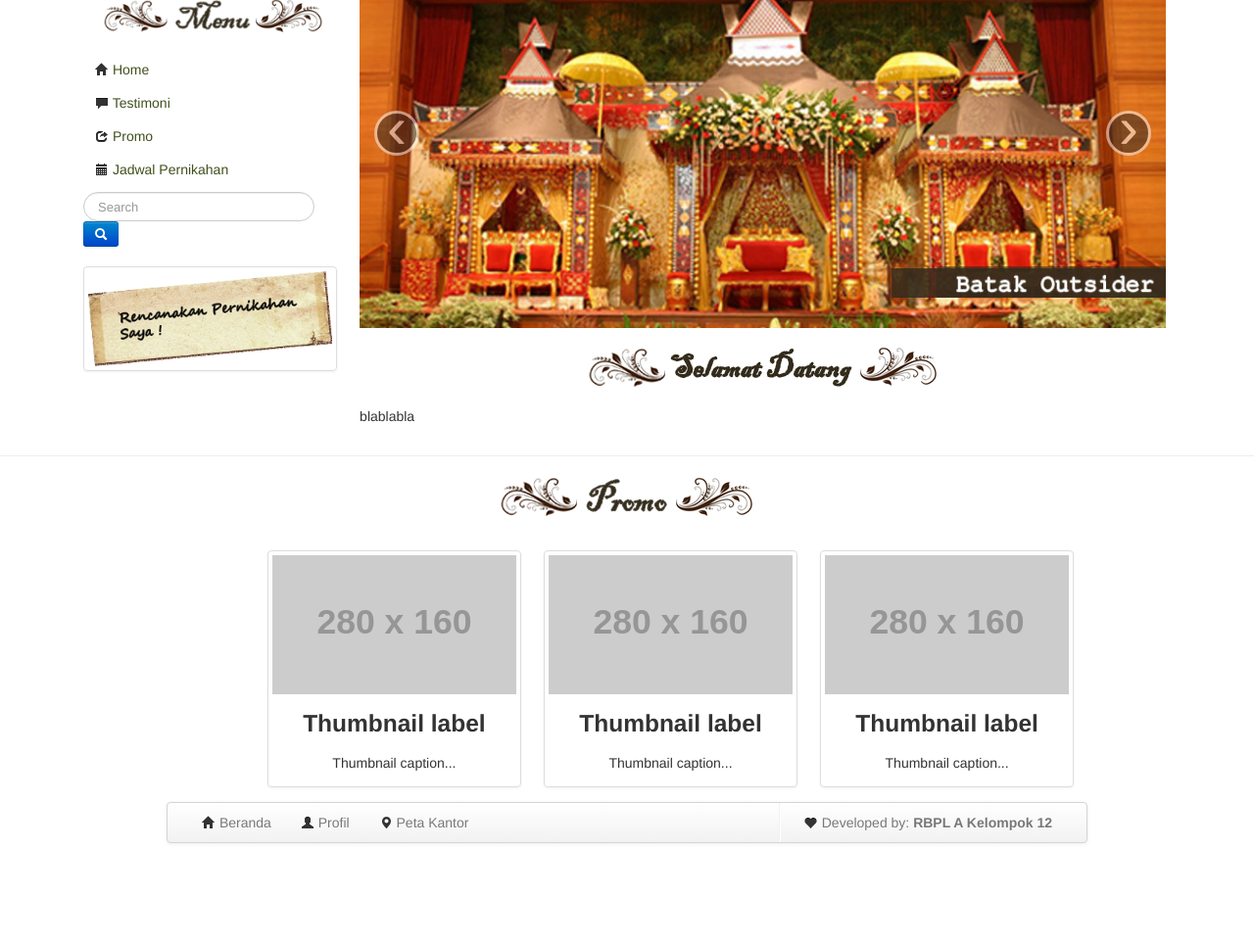
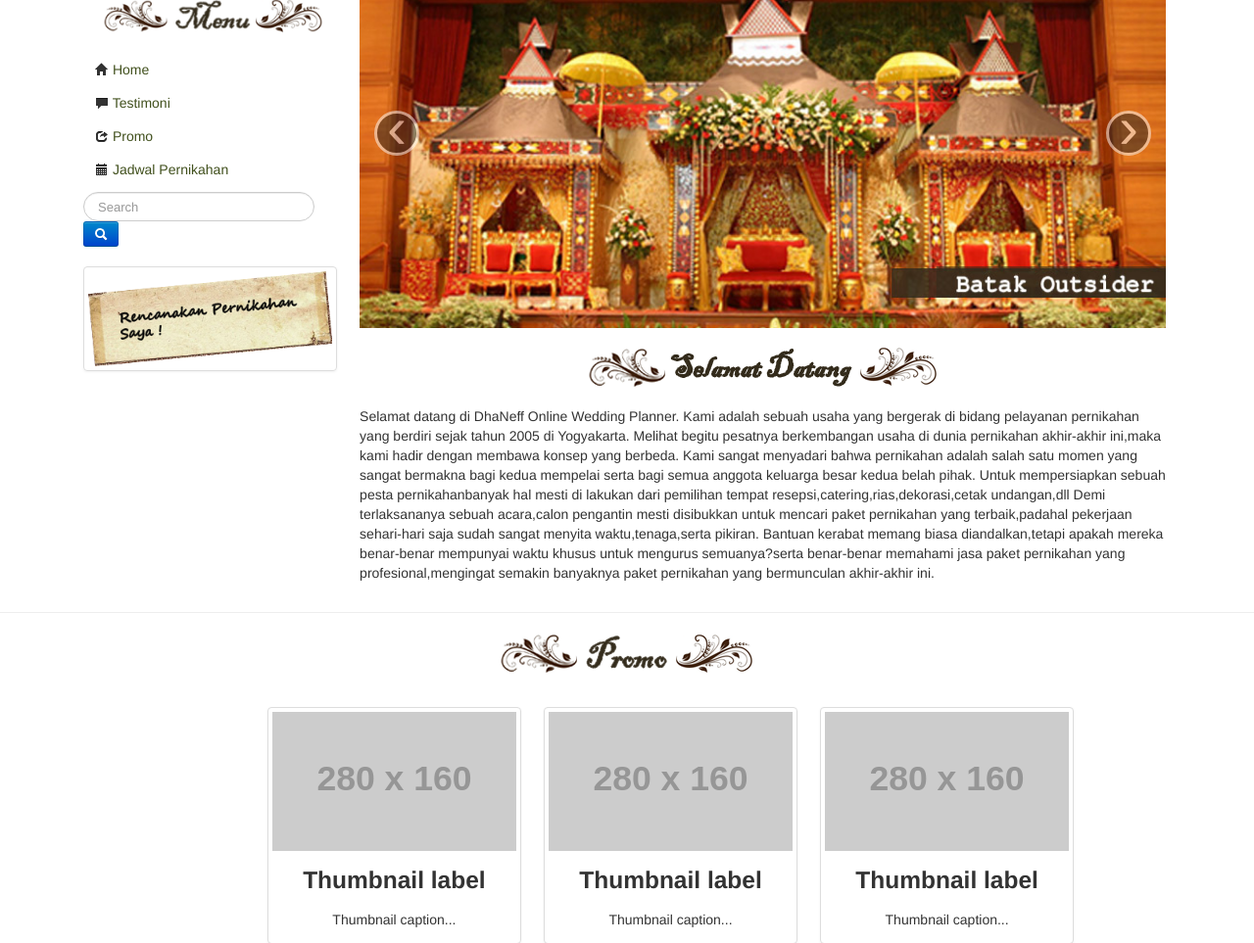
Before and after one commit to ernestina/online-wedding-planner, a PHP site: page /view/home.php in a window 1280 px wide. Shown: the part 171-1134 px from the top of the page at 98% size. Before the commit the page ends 1052 px from the top, so only its background shows below. Run offline with PHP 8.4, Linux system fonts and the light colour scheme; some libraries are stand-ins or nearby versions.

Commit message:
menambahkan deskripsi pada halaman

```diff
--- a/trunk/view/home.php
+++ b/trunk/view/home.php
@@ -20,7 +20,17 @@ echo "<div class='span9'>";
 			</div>
 
 			<p class="lead"> <center> <img src="../lib/img/welcome.png"> </center><br>
-			blablabla
+			Selamat datang di DhaNeff Online Wedding Planner. Kami adalah sebuah usaha yang bergerak di bidang pelayanan pernikahan yang berdiri sejak tahun 2005 di Yogyakarta.
+
+Melihat begitu pesatnya berkembangan usaha di dunia pernikahan akhir-akhir ini,maka kami hadir dengan membawa konsep yang berbeda.
+
+Kami sangat menyadari bahwa pernikahan adalah salah satu momen yang sangat bermakna bagi kedua mempelai serta bagi semua anggota keluarga besar kedua belah pihak.
+
+Untuk mempersiapkan sebuah pesta pernikahanbanyak hal mesti di lakukan dari pemilihan tempat resepsi,catering,rias,dekorasi,cetak undangan,dll
+
+Demi terlaksananya  sebuah acara,calon pengantin mesti disibukkan untuk mencari paket pernikahan yang terbaik,padahal pekerjaan sehari-hari saja sudah sangat menyita waktu,tenaga,serta pikiran.
+
+Bantuan kerabat memang biasa diandalkan,tetapi apakah mereka benar-benar mempunyai waktu khusus untuk mengurus semuanya?serta benar-benar memahami jasa paket pernikahan yang profesional,mengingat semakin banyaknya paket pernikahan yang bermunculan akhir-akhir ini.
 			</p>
 
 			</div>
```
